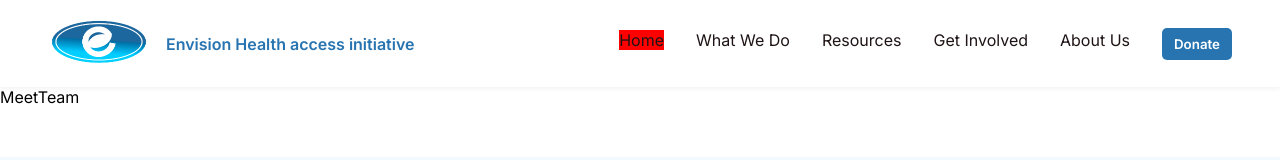
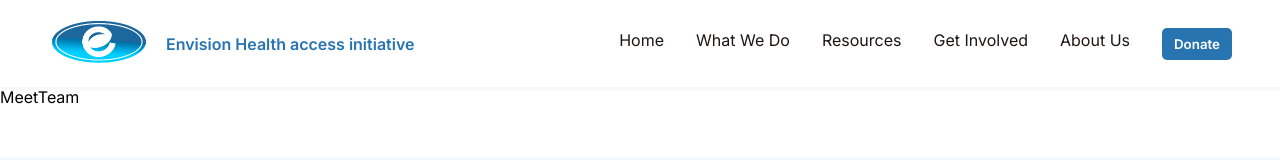
Before and after one commit to jusminpt/react-envision, a React (Create React App) app: page /meet-the-team in a window 1280 px wide. Shown: the top 160 px of the page. Built offline with nearby package versions, Linux system fonts and the light colour scheme.

Commit message:
Add active state and collape nav for mobile

```diff
--- a/src/components/Footer/Footer.scss
+++ b/src/components/Footer/Footer.scss
@@ -130,7 +130,7 @@
     display: flex;
     flex-direction: column;
     margin: 0 auto;
-    width: 75%;
+    width: 80%;
 
     &-left,
     &-right {
--- a/src/components/Navbar/MenuItems.jsx
+++ b/src/components/Navbar/MenuItems.jsx
@@ -5,7 +5,7 @@ import { useLocation } from "react-router-dom";
 
 function MenuItems({ items }) {
   const pathname = useLocation().pathname;
-  console.log(pathname);
+  console.log(pathname.includes("resources"));
   const [dropdown, setDropdown] = useState(false);
   const [click, setClick] = useState(false);
 
@@ -44,14 +44,25 @@ function MenuItems({ items }) {
         <>
           <Link
             onClick={closeMobileMenu}
-            className="app__navbar-menu-items-link"
+            className={
+              pathname.includes(items.title.toLowerCase())
+                ? "app__navbar-menu-items-link activePage"
+                : "app__navbar-menu-items-link"
+            }
           >
             {items.title}{" "}
           </Link>
           {dropdown && <Dropdown sublinks={items.sublink} />}
         </>
       ) : (
-        <Link to={items.url} className="app__navbar-menu-items-link active">
+        <Link
+          to={items.url}
+          className={
+            pathname === "/"
+              ? "app__navbar-menu-items-link activePage"
+              : "app__navbar-menu-items-link"
+          }
+        >
           {items.title}
         </Link>
       )}
--- a/src/components/Navbar/Navbar.jsx
+++ b/src/components/Navbar/Navbar.jsx
@@ -1,5 +1,5 @@
-import React, { useState } from "react";
-import { Link } from "react-router-dom";
+import React, { useState, useEffect } from "react";
+import { Link, useLocation } from "react-router-dom";
 import { VscClose } from "react-icons/vsc";
 import { RxHamburgerMenu } from "react-icons/rx";
 import "./Navbar.scss";
@@ -16,6 +16,12 @@ function Navbar() {
   };
   // const closeMobileMenu = () => setClick(false);
 
+  //close nav mobile when page chage
+  const { pathname } = useLocation();
+  useEffect(() => {
+    setClick(false);
+  }, [pathname]);
+
   return (
     <header>
       <nav className="app__navbar">
@@ -28,7 +34,6 @@ function Navbar() {
         <div className="app__navbar-icon" onClick={handleClick}>
           {click ? <VscClose /> : <RxHamburgerMenu />}
         </div>
-        {/* TODO: Add active state if possible */}
         <ul className={click ? "app__navbar-menu active" : "app__navbar-menu"}>
           {linksData.map((menu, index) => {
             return (
--- a/src/components/Navbar/Navbar.scss
+++ b/src/components/Navbar/Navbar.scss
@@ -65,8 +65,12 @@
       }
     }
 
-    &-link.active {
+    &-link.activePage {
       background-color: red;
+    }
+
+    &-link:first-letter {
+      text-transform: uppercase;
     }
   }
 }
@@ -138,7 +142,22 @@
     left: 100%;
     opacity: 0;
     transition: all 0.5s ease;
-    color: white;
+    font-size: var(--font-medium);
+
+    &-items {
+      line-height: 2.5;
+
+      &-link::after {
+        content: none;
+      }
+    }
+
+    &-items:hover {
+      a {
+        font-weight: 600;
+        color: var(--color-drak-blue);
+      }
+    }
   }
   .app__navbar-menu.active {
     background: var(--color-white);
@@ -147,16 +166,17 @@
     transition: all 0.5s ease;
     z-index: 1;
     padding: 10px;
+    box-shadow: 0 4px 8px 0 rgba(0, 0, 0, 0.05);
   }
 
-  .app__navbar-menu-link :visited + .app__navbar-dropdown {
-    overflow: hidden;
-    max-width: 500px;
+  .app__navbar-dropdown {
+    display: contents;
+    font-size: var(--font-medium);
+    a {
+      margin-left: 15px;
+      color: var(--color-black);
+    }
   }
-
-  // .app__navbar-dropdown {
-  //   display: table-row;
-  // }
 
   .app__navbar-logo p {
     display: none;
--- a/src/data/linksData.js
+++ b/src/data/linksData.js
@@ -31,11 +31,11 @@ const linksData = [
     sublink: [
       {
         title: "Meet the Team",
-        url: "meet-the-team",
+        url: "resources/meet-the-team",
       },
       {
         title: "Our Mission",
-        url: "our-mission",
+        url: "resources/our-mission",
       },
     ],
   },
```
